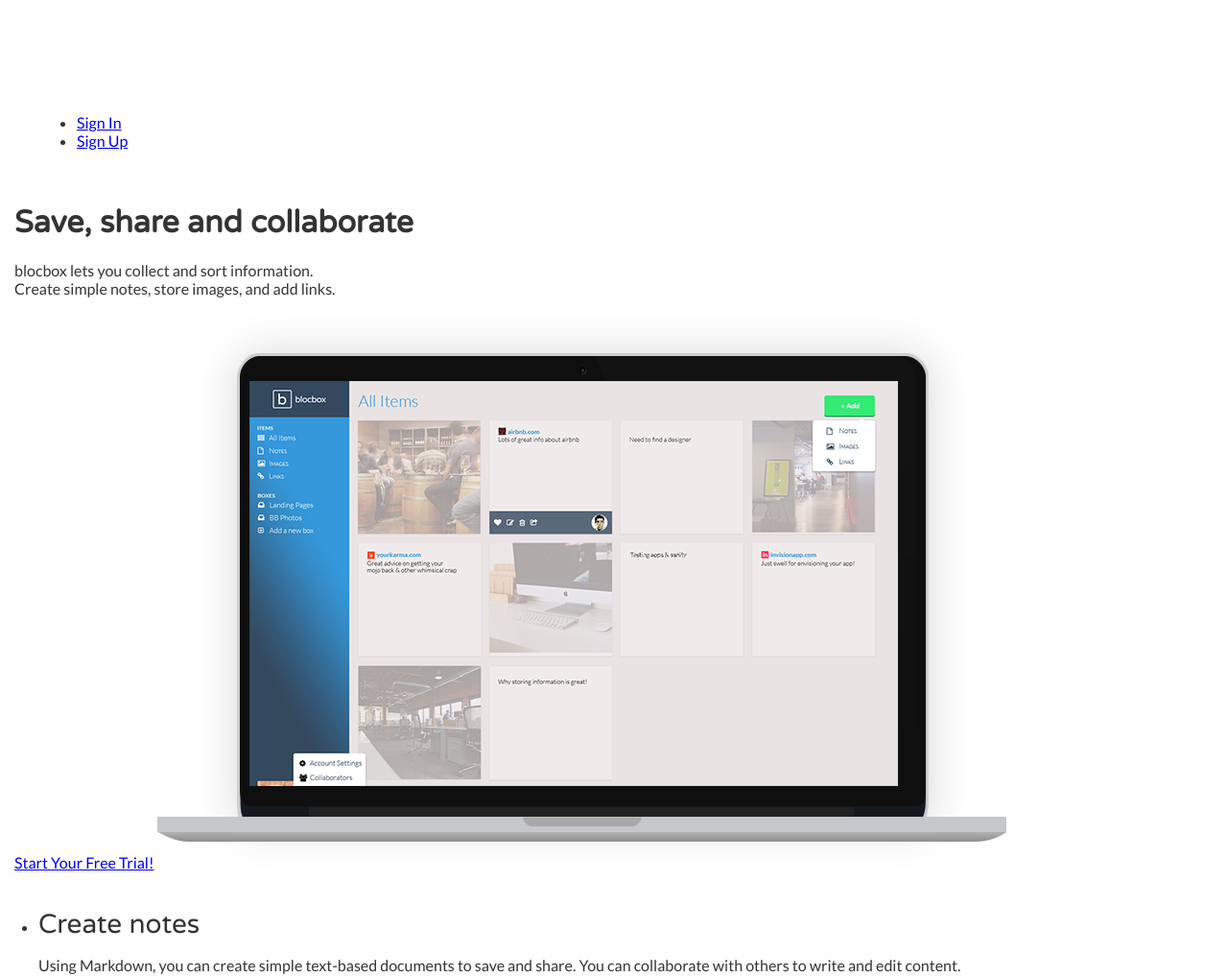
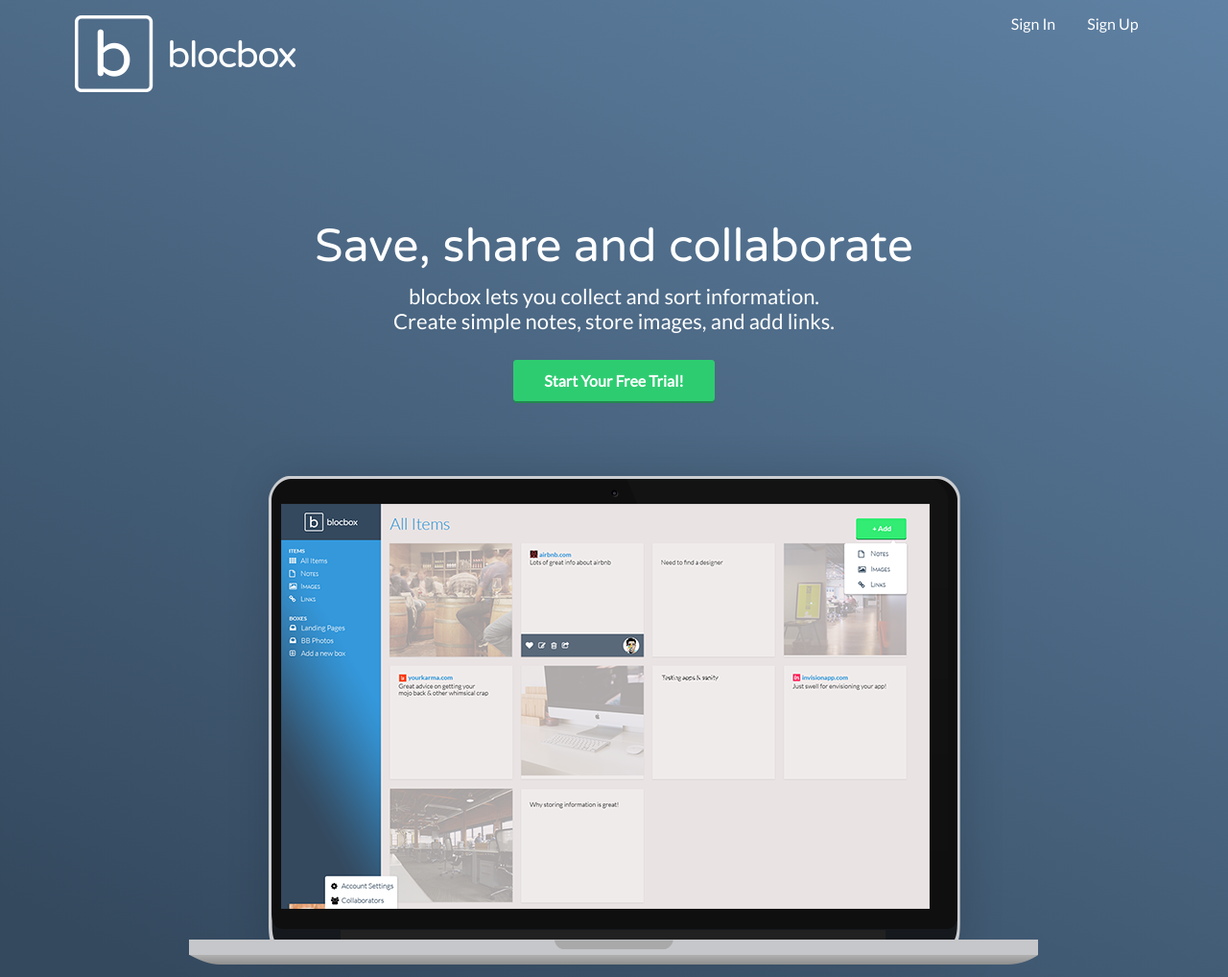
Before and after one commit to hoselrocket/Bloc, a plain HTML site: page index.html in a window 1280 px wide. Shown: the top 1018 px of the page at 96% size. Drawn offline with Linux system fonts and the light colour scheme.

Commit message:
Checkpoint-30-completed

```diff
--- a/css/style.css
+++ b/css/style.css
@@ -42,3 +42,99 @@ html, body{
    min-height: 1px;
    margin:0 2% 20px;
  }
+
+/* Media Settings */
+
+ @media (min-width: 768px) {
+   .container {
+     width: 750px;
+   }
+ }
+ @media (min-width: 992px) {
+   .container {
+     width: 970px;
+   }
+   .one-half {
+     width:46%;
+   }
+   .one-third {
+     width:29.33333%;
+   }
+   .one-fourth {
+     width:21%;
+   }
+ }
+ @media (min-width: 1200px) {
+   .container {
+     width: 1170px;
+   }
+ }
+
+
+ /* HEADER */
+ header {
+   color:#FFFFFF;
+   background: #34495E;
+   background-image: linear-gradient(206deg, #5F81A3 0%, #34495E 94%);
+ }
+ header nav {
+   padding:1em 0;
+ }
+ header nav ul {
+   display:inline;
+   text-align: right;
+   float:right;
+   margin:0;
+ }
+ header nav ul > li {
+   list-style-type: none;
+   display: inline-block;
+   margin:0 15px;
+ }
+ header nav ul > li.btn-outline {
+   padding:10px 15px;
+   border:2px solid #FFFFFF;
+   border-radius: 4px;
+ }
+ header nav ul > li.btn-outline:hover {
+   background:#FFFFFF;
+ }
+ header nav ul > li > a {
+   color:#FFFFFF;
+   text-decoration: none;
+ }
+ header nav ul > li.btn-outline:hover > a {
+   color:#34495E;
+ }
+ header .hero {
+   text-align: center;
+   display:block;
+   position: relative;
+ }
+ header .hero h1 {
+   font-size: 48px;
+   font-weight: normal;
+   margin:95px 0 0;
+ }
+ header .hero p {
+   font-size: 22px;
+   line-height: 26px;
+   font-weight: 100;
+   margin:10px 0 40px;
+ }
+ header .hero img {
+   display: block;
+   margin:3em auto 0;
+ }
+
+ /* BUTTONS */
+ .btn {
+   border-radius: 4px;
+   color:#FFFFFF;
+   font-weight: 700;
+   text-decoration: none;
+   padding:10px 30px;
+   background: #2ECC71;
+   border: 2px solid #2ECC71;
+   box-shadow: 0px 2px 0px 0px #22894E;
+ }
```
